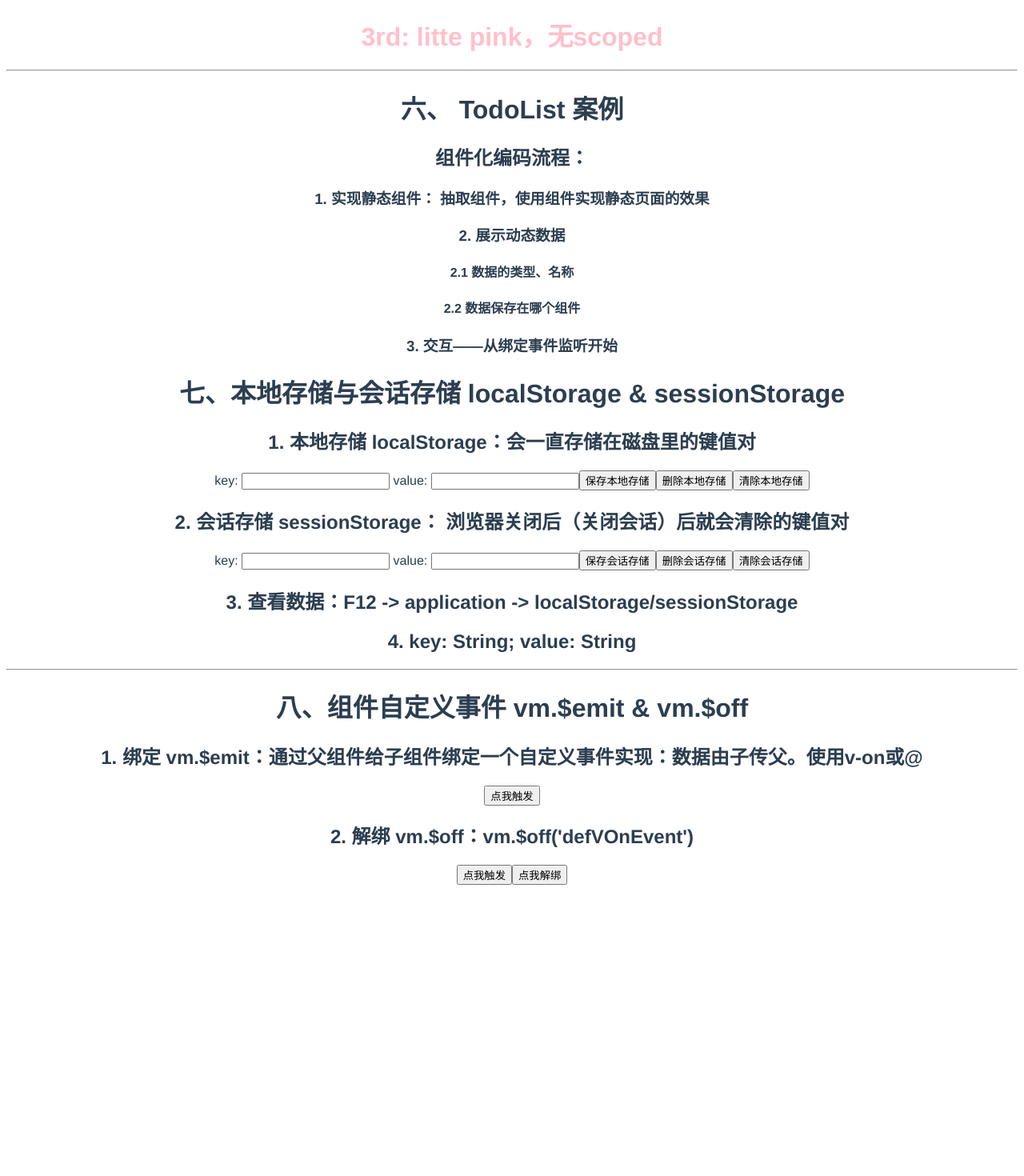
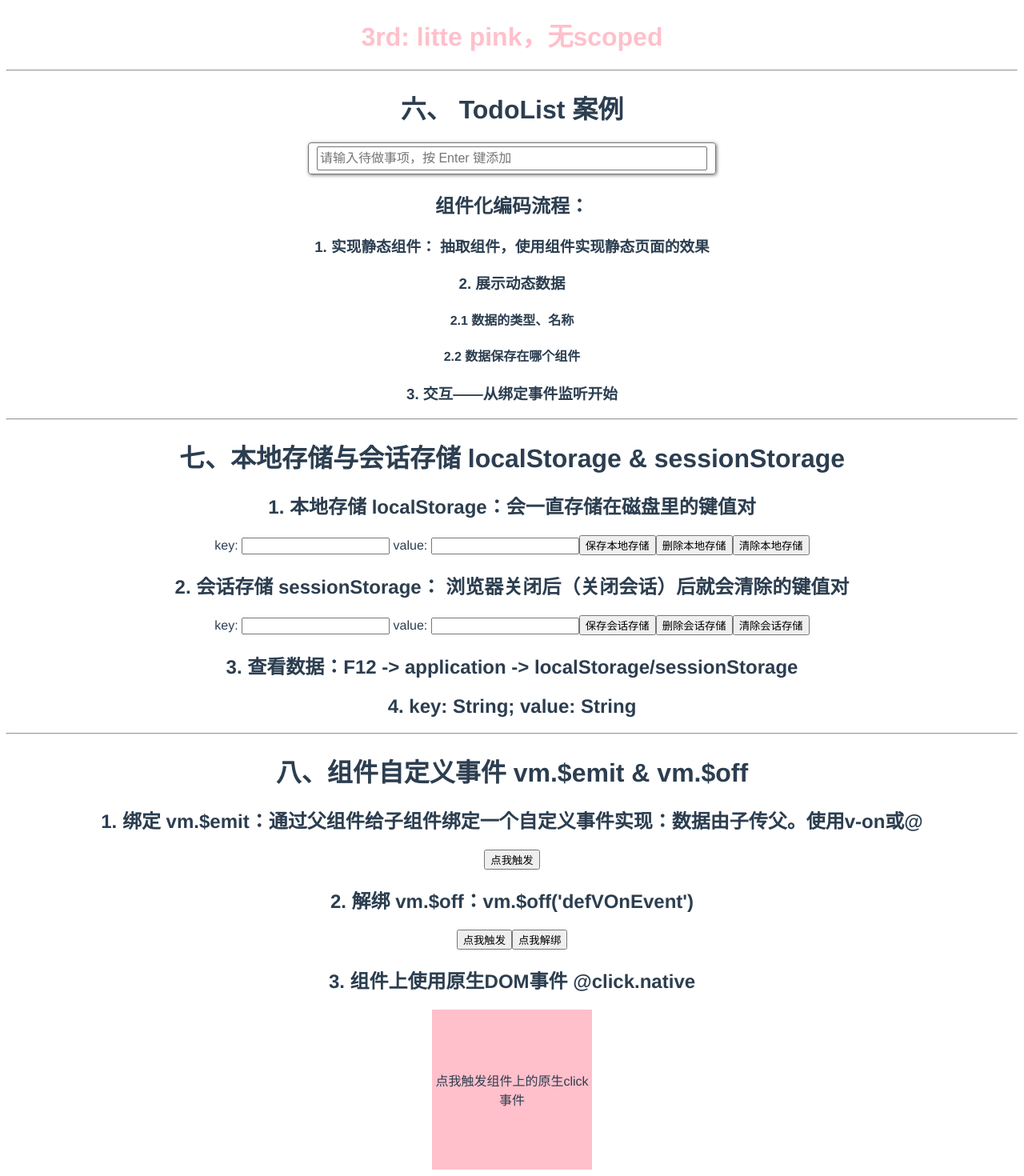
Before and after one commit to Soraillya/Vue-Study-Note, a Vue app in the folder vue_study_note/: page / in a window 1280 px wide. Shown: the part 1843-3313 px from the top of the page at 80% size. Before the commit the page ends 2957 px from the top, so only its background shows below. Built offline with nearby package versions, Linux system fonts and the light colour scheme.

Commit message:
202212291730

```diff
--- a/vue_study_note/src/components/StudyNote.vue
+++ b/vue_study_note/src/components/StudyNote.vue
@@ -47,6 +47,7 @@
         <hr />
 
         <h1>六、 TodoList 案例</h1>
+        <TodoList />
         <h2>组件化编码流程：</h2>
         <h3>1. 实现静态组件： 抽取组件，使用组件实现静态页面的效果</h3>
         <h3>2. 展示动态数据</h3>
@@ -54,6 +55,7 @@
         <h4>2.2 数据保存在哪个组件</h4>
         <h3>3. 交互——从绑定事件监听开始</h3>
         <h3></h3>
+        <hr />
 
         <h1>七、本地存储与会话存储 localStorage & sessionStorage</h1>
         <h2>1. 本地存储 localStorage：会一直存储在磁盘里的键值对</h2>
@@ -75,6 +77,8 @@
         <StudyNoteSonFirst v-on:defVOnEvent="sayHello" :isEmit="true" />
         <h2>2. 解绑 vm.$off：vm.$off('defVOnEvent')</h2>
         <StudyNoteSonFirst v-on:defVOnEvent="sayHello" :isOff="true" />
+        <h2>3. 组件上使用原生DOM事件 @click.native</h2>
+        <StudyNoteSonFirst @click.native="sayHello('@click.native')" :isNative="true" />
     </div>
 </template>
 
@@ -82,6 +86,7 @@
 import StudyNoteSonFirst from "./StudyNoteSonFirst.vue";
 import StudyNoteSonSecond from "./StudyNoteSonSecond.vue";
 import StudyNoteSonThird from "./StudyNoteSonThird.vue";
+import TodoList from "./TodoList.vue";
 
 import { date } from "../common/js/common.js";
 import { nanoid } from "nanoid";
@@ -91,6 +96,7 @@ export default {
         StudyNoteSonFirst,
         StudyNoteSonSecond,
         StudyNoteSonThird,
+        TodoList,
     },
     // props: [name, sex, age], 简单声明接收，但仍要注意一下传入值的类型
     props: {
--- a/vue_study_note/src/components/StudyNoteSonFirst.vue
+++ b/vue_study_note/src/components/StudyNoteSonFirst.vue
@@ -5,6 +5,7 @@
         <button v-if="isEmit" @click="emitDefVOnEvent">点我触发</button>
         <button v-if="isOff" @click="emitDefVOnEvent">点我触发</button>
         <button v-if="isOff" @click="unbindDefVOnEvent">点我解绑</button>
+        <div class="native" v-if="isNative">点我触发组件上的原生click事件</div>
     </div>
 </template>
 
@@ -17,6 +18,7 @@ export default {
         isScoped: Boolean,
         isEmit: Boolean,
         isOff: Boolean,
+        isNative: Boolean,
     },
     data() {
         return {
@@ -45,4 +47,12 @@ export default {
 .message {
     color: hotpink;
 }
+.native {
+    width: 200px;
+    height: 200px;
+    background-color: pink;
+    margin: 0 auto;
+    display: grid;
+    place-items: center;
+}
 </style>
--- a/vue_study_note/src/components/TodoList.vue
+++ b/vue_study_note/src/components/TodoList.vue
@@ -1,13 +1,37 @@
 <template>
-  <div></div>
+    <div class="todo-list-container">
+        <MyHeader />
+        <MyList />
+        <MyFooter />
+    </div>
 </template>
 
 <script>
+import MyHeader from "./TodoListComponents/MyHeader";
+import MyList from "./TodoListComponents/MyList";
+import MyFooter from "./TodoListComponents/MyFooter";
 export default {
-
-}
+    name: "TodoList",
+    components: {
+        MyHeader,
+        MyList,
+        MyFooter,
+    },
+    data() {
+        return {
+            todos: JSON.parse(window.localStorage.getItem("todos")) || [],
+        };
+    },
+};
 </script>
 
 <style>
-
+.todo-list-container {
+    width: 500px;
+    padding: 4px 4px;
+    border: 1px solid #777;
+    border-radius: 4px 4px;
+    box-shadow: 1px 1px 4px #777;
+    margin: auto;
+}
 </style>
--- a/vue_study_note/src/components/TodoListComponents/MyHeader.vue
+++ b/vue_study_note/src/components/TodoListComponents/MyHeader.vue
@@ -1,13 +1,22 @@
 <template>
-
+    <div class="my-header">
+        <input type="text" placeholder="请输入待做事项，按 Enter 键添加" @keyup.enter="a" />
+    </div>
 </template>
 
 <script>
 export default {
-
-}
+    name: "MyHeader",
+};
 </script>
 
-<style>
-
+<style scoped>
+.my-header {
+    width: 100%;
+}
+.my-header input {
+    width: 96%;
+    line-height: 24px;
+    font-size: 16px;
+}
 </style>
```
Also changed, not shown: vue_study_note/src/components/TodoListComponents/MyItem.vue (added, +14 -0 lines), 1 other file (tests, documents, lock files or other folders).
